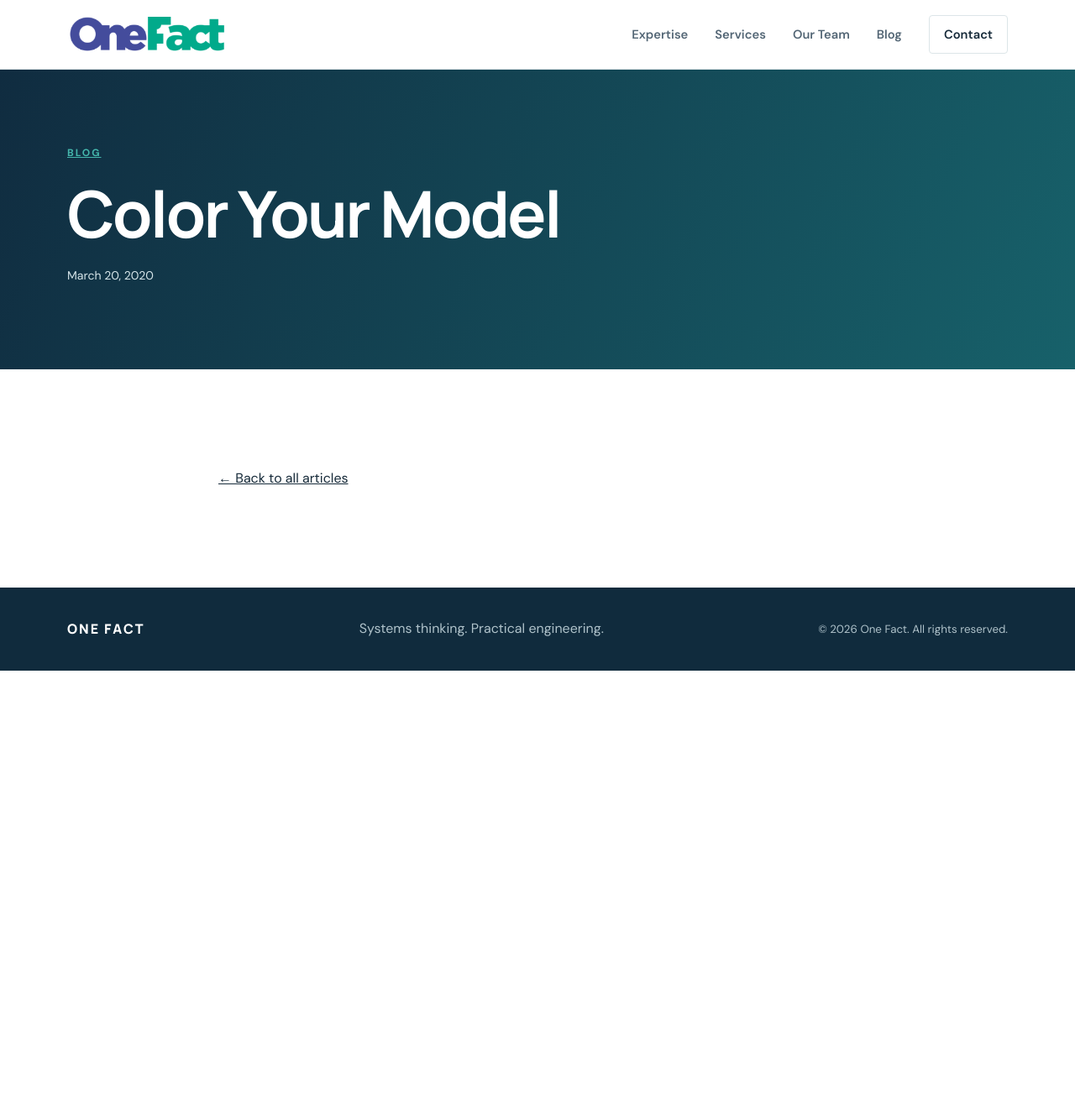
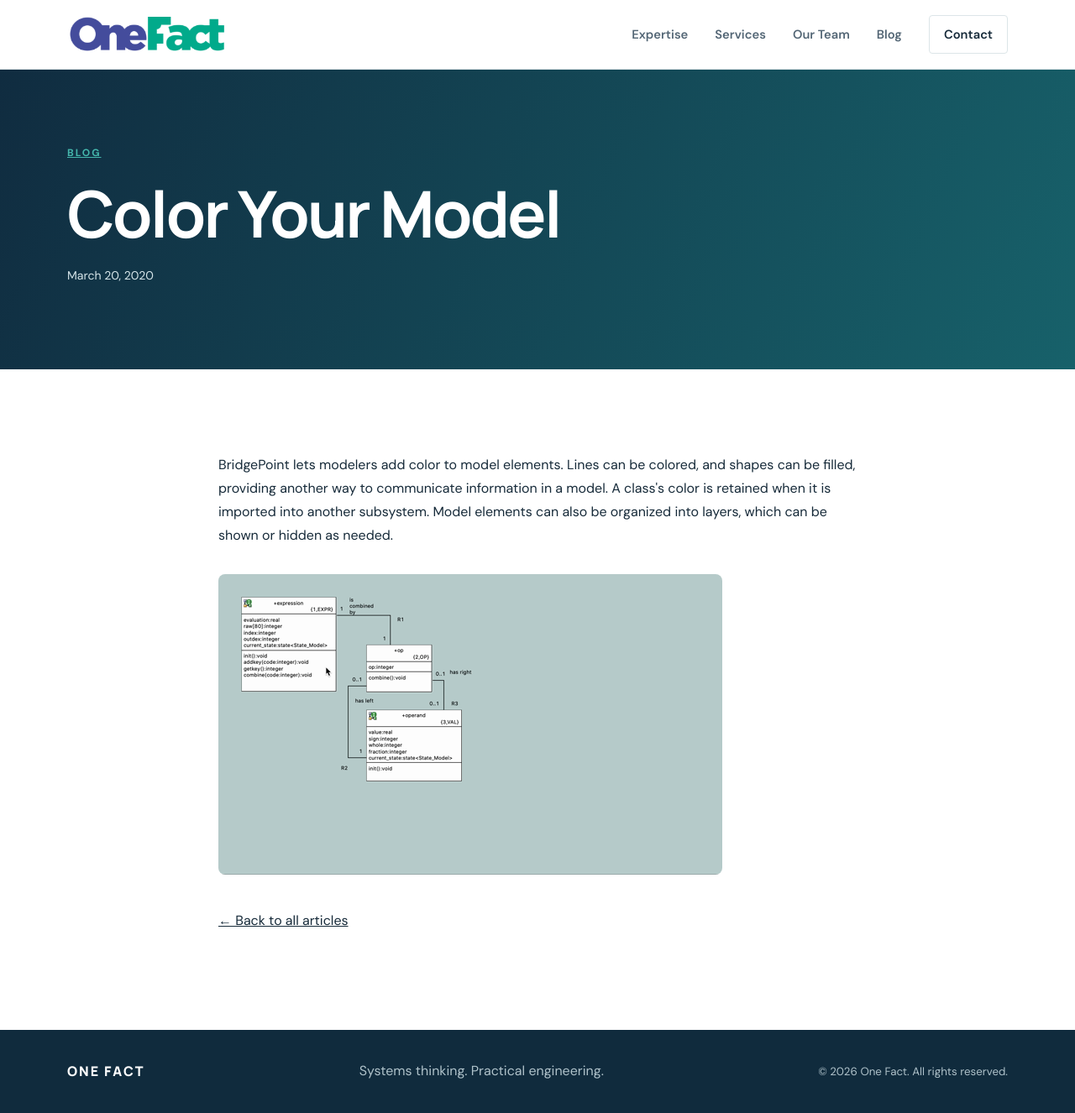
Before and after one commit to xtuml/onefactinc, a Jekyll site: the page built from _articles/color-your-model.html, in a window 1280 px wide. Shown: the whole page at 84% size. Built offline with Jekyll 4.4.1, drawn with Linux system fonts in a browser that asks for light colours; before the commit the page ends 900 px from its top, so only the background shows below that.

Commit message:
Move thumbnail into article front matter

```diff
--- a/_articles/color-your-model.html
+++ b/_articles/color-your-model.html
@@ -4,8 +4,8 @@ date: 2020-03-20
 description: "Using color and layers in BridgePoint models to communicate information and manage diagram visibility."
 permalink: /color-your-model/
 source_url: "https://xtuml.github.io/onefactnet/color-your-model/"
+thumbnail: "/assets/images/BP_colorize_ani-3635779.gif"
 ---
-thumbnail: "/assets/images/BP_colorize_ani-3635779.gif"
 BridgePoint lets modelers add color to model elements. Lines can be colored, and shapes can be filled, providing another way to communicate information in a model.
 
 A class's color is retained when it is imported into another subsystem. Model elements can also be organized into layers, which can be shown or hidden as needed.
```
